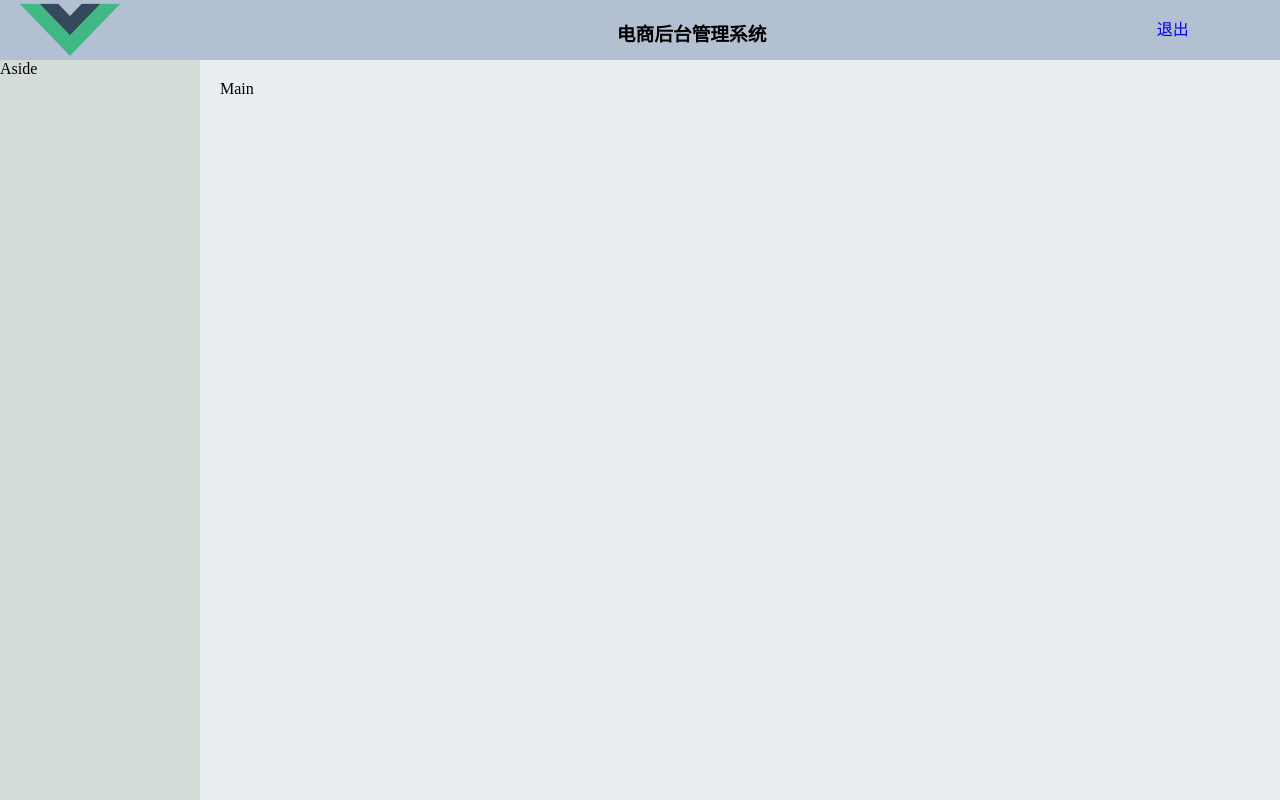
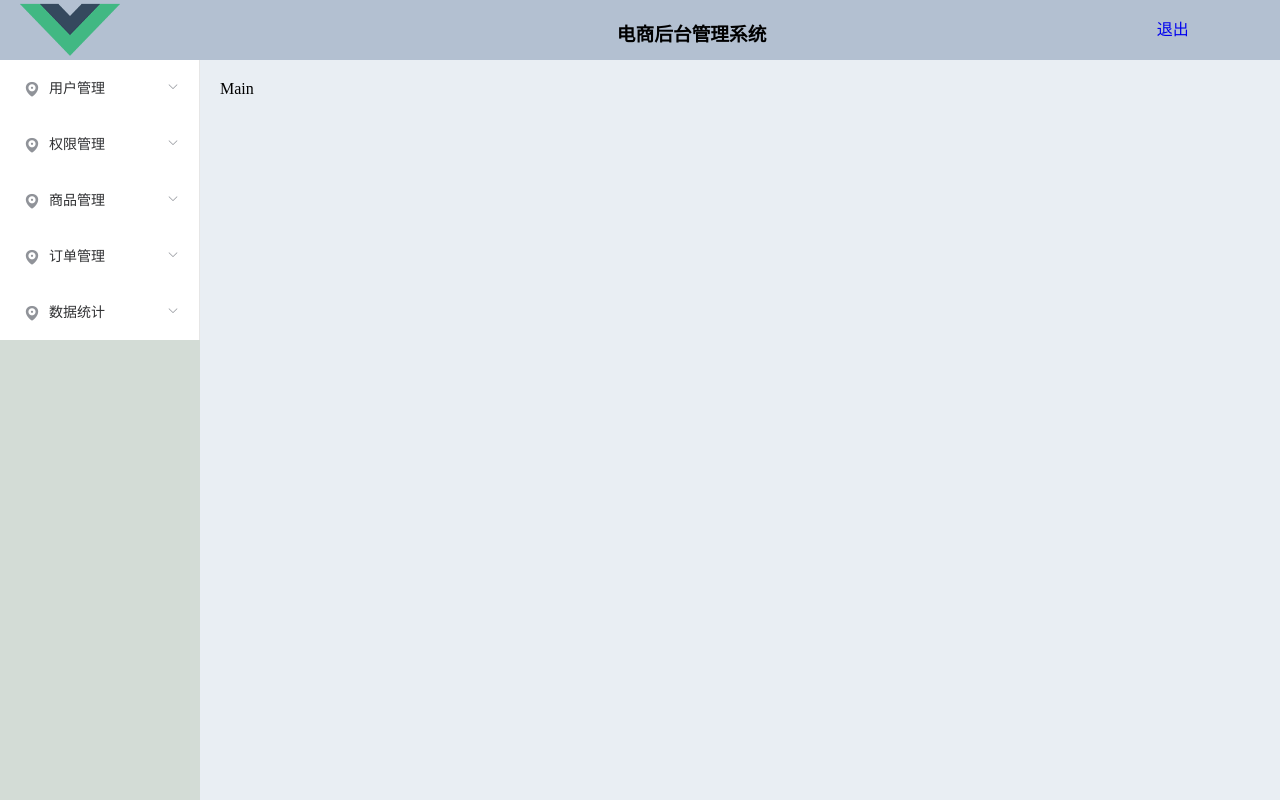
Before and after one commit to embracexq/mallmanager, a Vue app: page /#/ in a window 1280 px wide. Built offline with nearby package versions, Linux system fonts and the light colour scheme.

Commit message:
引入导航侧边栏

```diff
--- a/src/components/home/home.vue
+++ b/src/components/home/home.vue
@@ -18,7 +18,78 @@
       </el-row>
     </el-header>
     <el-container>
-      <el-aside class="aside" width="200px">Aside</el-aside>
+      <el-aside class="aside" width="200px">
+        <!-- 侧边栏 -->
+        <el-menu :unique-opened="true">
+          <!-- 用户管理 -->
+          <el-submenu index="1">
+            <template slot="title">
+              <i class="el-icon-location"></i>
+              <span>用户管理</span>
+            </template>
+            <el-menu-item index="1-1">
+              <i class="el-icon-menu"></i>
+              <span>用户列表</span>
+            </el-menu-item>
+          </el-submenu>
+          <!-- 权限管理 -->
+          <el-submenu index="2">
+            <template slot="title">
+              <i class="el-icon-location"></i>
+              <span>权限管理</span>
+            </template>
+            <el-menu-item index="2-1">
+              <i class="el-icon-menu"></i>
+              <span>角色列表</span>
+            </el-menu-item>
+            <el-menu-item index="2-2">
+              <i class="el-icon-menu"></i>
+              <span>权限列表</span>
+            </el-menu-item>
+          </el-submenu>
+          <!-- 商品管理 -->
+          <el-submenu index="3">
+            <template slot="title">
+              <i class="el-icon-location"></i>
+              <span>商品管理</span>
+            </template>
+            <el-menu-item index="1-1">
+              <i class="el-icon-menu"></i>
+              <span>商品列表</span>
+            </el-menu-item>
+            <el-menu-item index="1-1">
+              <i class="el-icon-menu"></i>
+              <span>分类列表</span>
+            </el-menu-item>
+            <el-menu-item index="1-1">
+              <i class="el-icon-menu"></i>
+              <span>商品分类</span>
+            </el-menu-item>
+          </el-submenu>
+          <!-- 订单管理 -->
+          <el-submenu index="4">
+            <template slot="title">
+              <i class="el-icon-location"></i>
+              <span>订单管理</span>
+            </template>
+            <el-menu-item index="1-1">
+              <i class="el-icon-menu"></i>
+              <span>订单列表</span>
+            </el-menu-item>
+          </el-submenu>
+          <!-- 数据统计 -->
+          <el-submenu index="5">
+            <template slot="title">
+              <i class="el-icon-location"></i>
+              <span>数据统计</span>
+            </template>
+            <el-menu-item index="1-1">
+              <i class="el-icon-menu"></i>
+              <span>数据报表</span>
+            </el-menu-item>
+          </el-submenu>
+        </el-menu>
+      </el-aside>
       <el-main class="main">Main</el-main>
     </el-container>
   </el-container>
@@ -49,9 +120,9 @@
   .middle {
     text-align: center;
   }
+
   .loginout {
     line-height: 60px;
     text-decoration: none;
   }
-
 </style>
```
